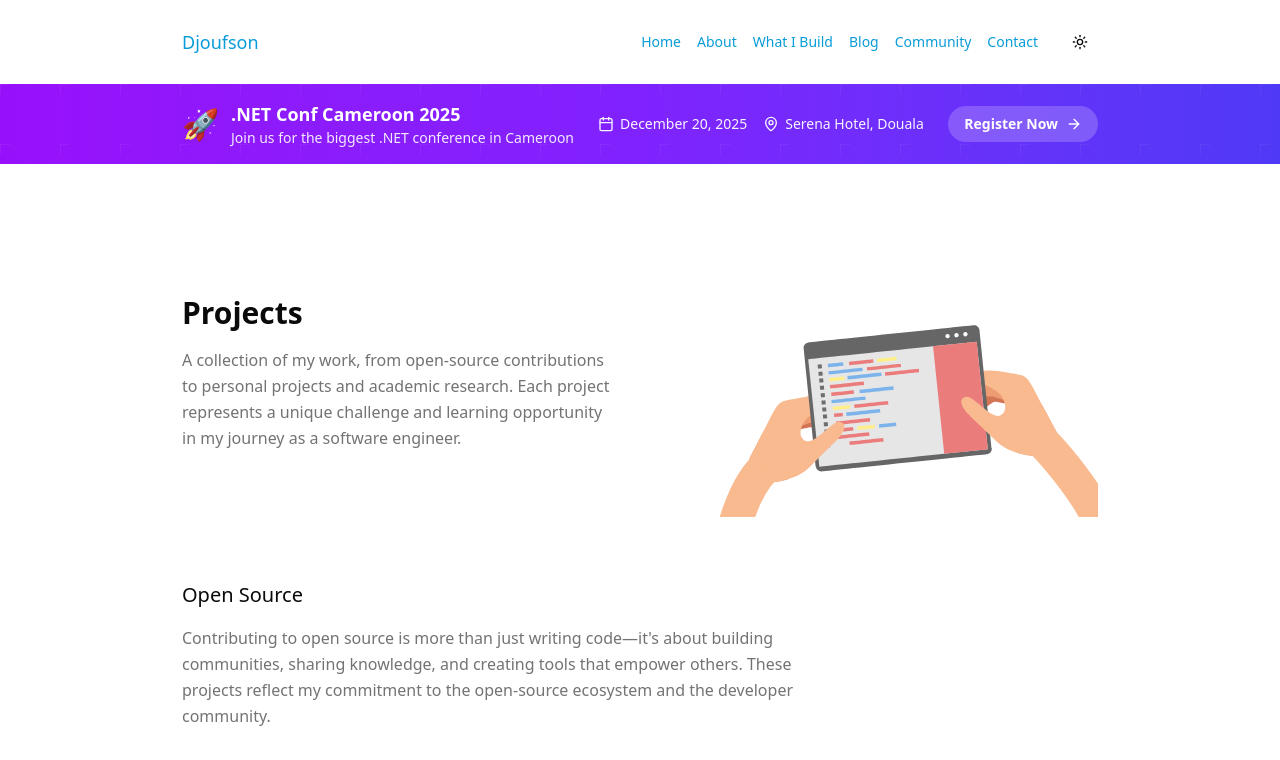
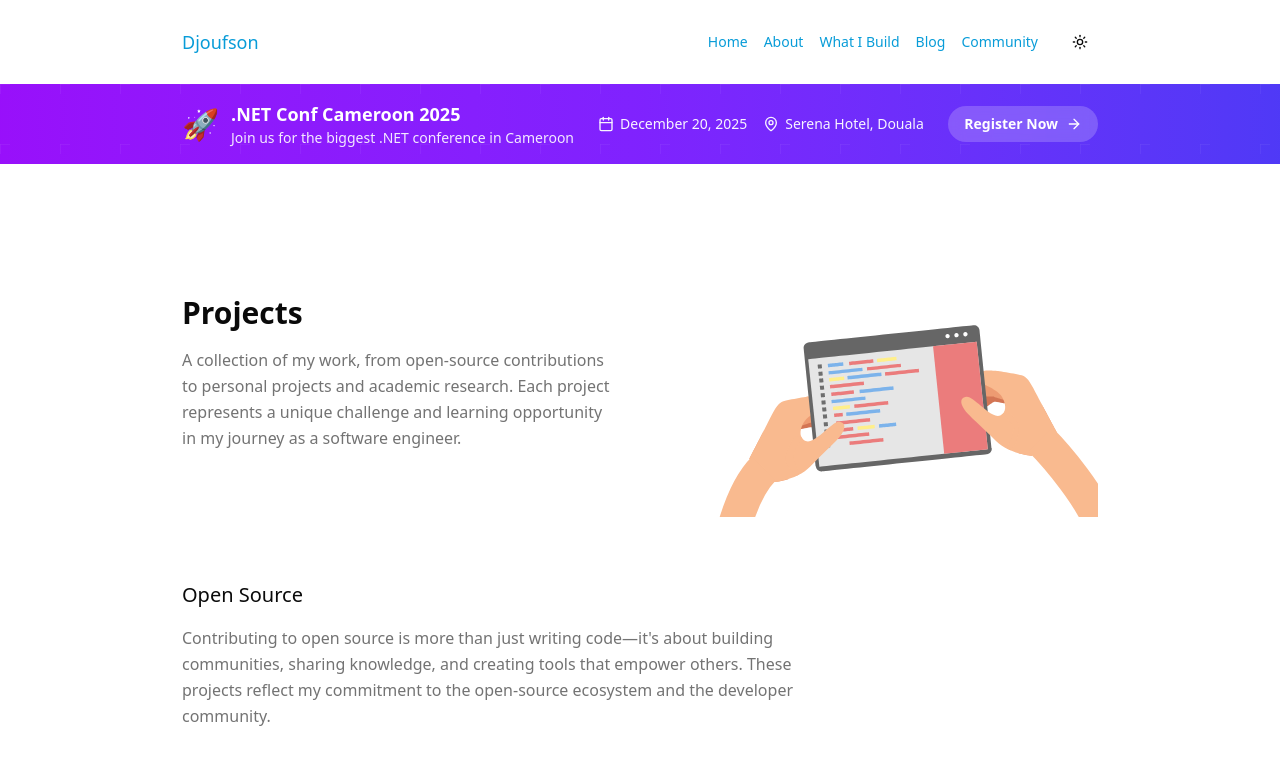
Before and after one commit to djoufson/website, a Next.js app: page /projects in a window 1280 px wide. Shown: the top 760 px of the page. Built offline with nearby package versions, Linux system fonts and the light colour scheme.

Commit message:
toggle off the contacts page

```diff
--- a/components/navbar.tsx
+++ b/components/navbar.tsx
@@ -23,7 +23,7 @@ export default function NavBar() {
     { href: '/projects', label: 'What I Build' },
     { href: '/blog', label: 'Blog' },
     { href: '/community', label: 'Community' },
-    { href: '/contact', label: 'Contact' },
+    // { href: '/contact', label: 'Contact' },
   ];
 
   const toggleMobileMenu = () => {
```
